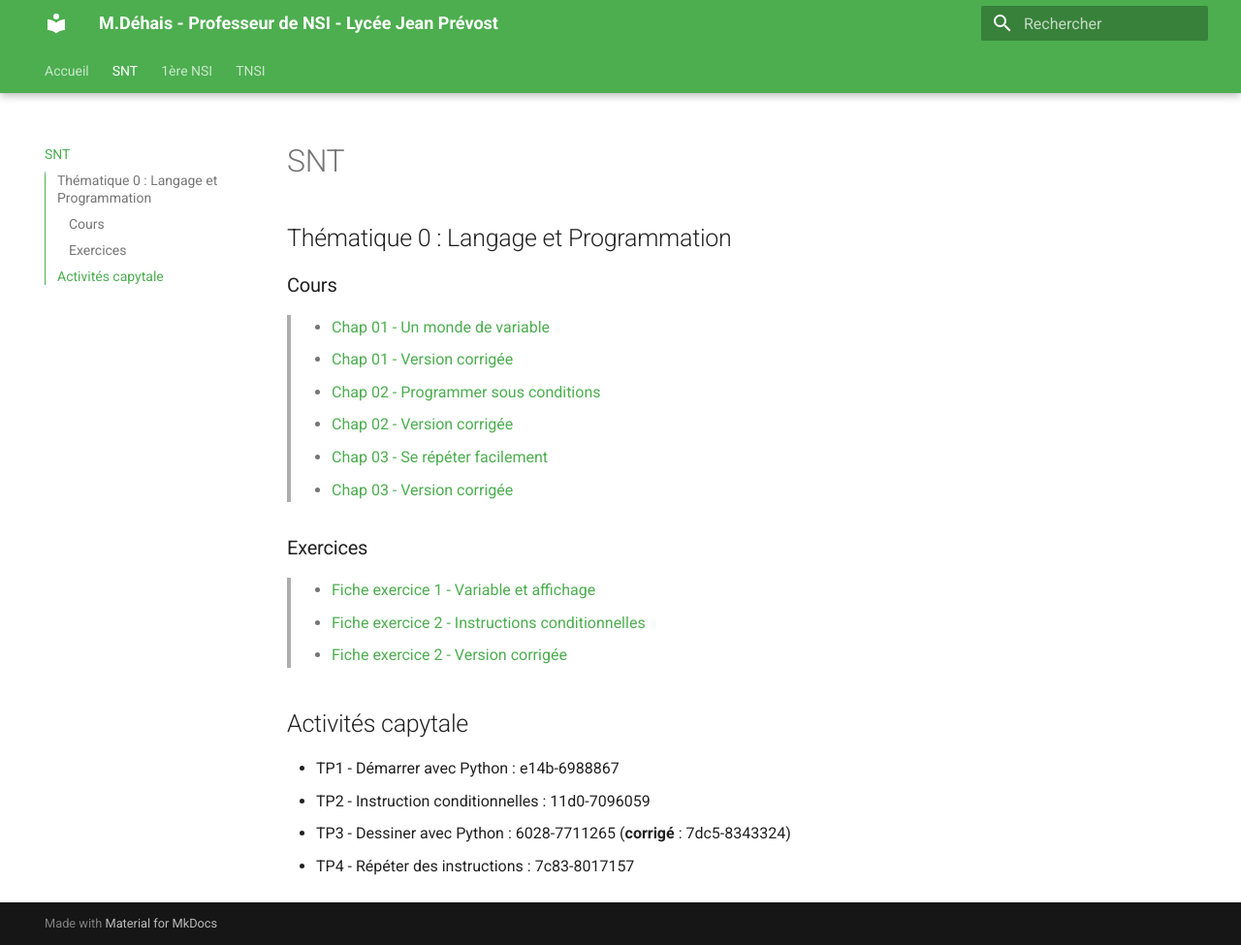
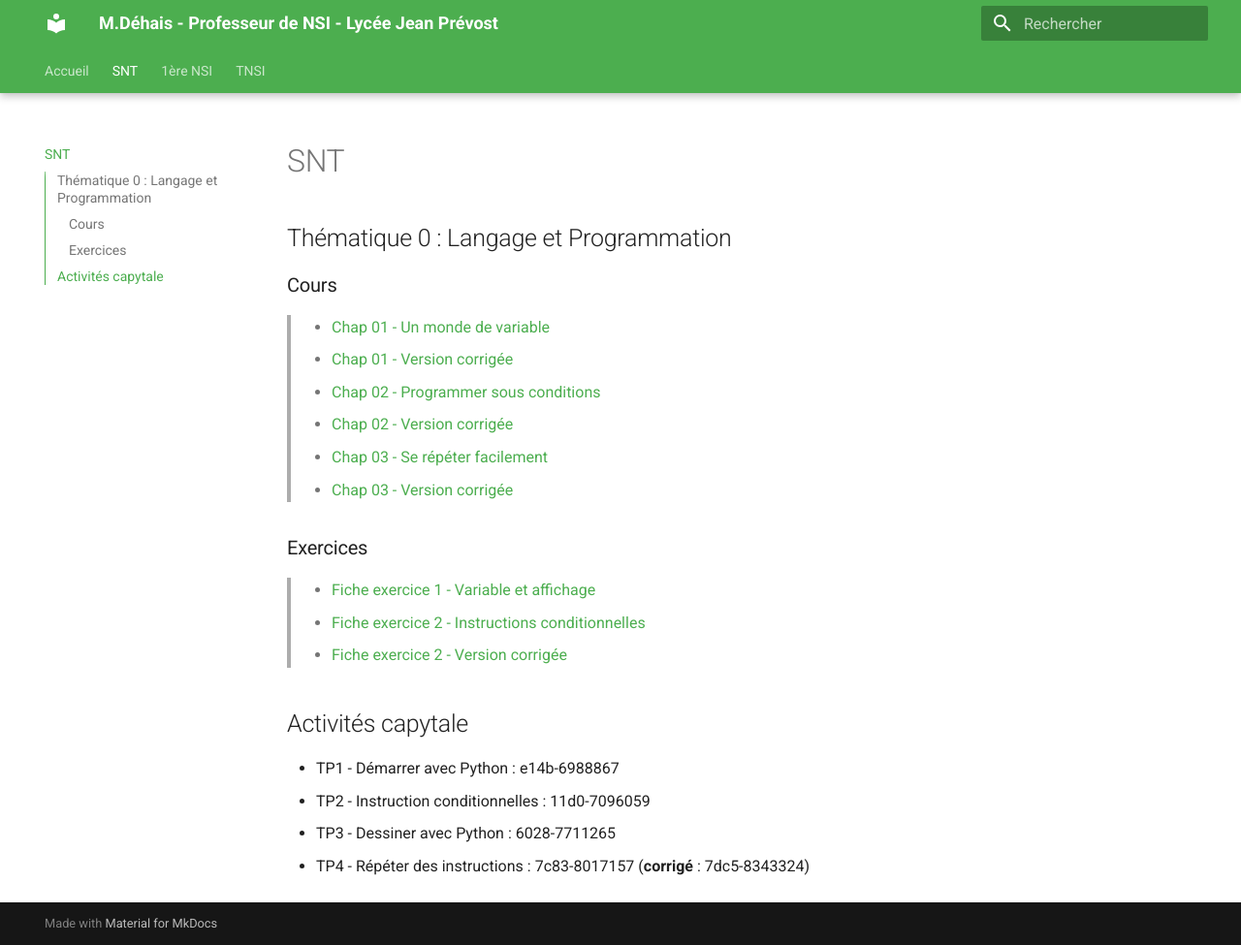
Before and after one commit to DehaisM/nsi-public, an MkDocs documentation site: the page built from docs-public/SNT/index.md, in a window 1280 px wide and 975 px high. Shown: the whole window at 97% size. Built offline with MkDocs 1.6.1 and Material for MkDocs 9.7.7, drawn with Linux system fonts in a browser that asks for light colours.

Commit message:
correction dpr2

```diff
--- a/docs-public/SNT/index.md
+++ b/docs-public/SNT/index.md
@@ -19,5 +19,5 @@
 
 - TP1 - Démarrer avec Python : e14b-6988867
 - TP2 - Instruction conditionnelles : 11d0-7096059
-- TP3 - Dessiner avec Python : 6028-7711265 (**corrigé** : 7dc5-8343324)
-- TP4 - Répéter des instructions : 7c83-8017157
+- TP3 - Dessiner avec Python : 6028-7711265
+- TP4 - Répéter des instructions : 7c83-8017157 (**corrigé** : 7dc5-8343324)
```
Also changed, not shown: docs-public/TNSI/index.md (+1 -1 lines).
